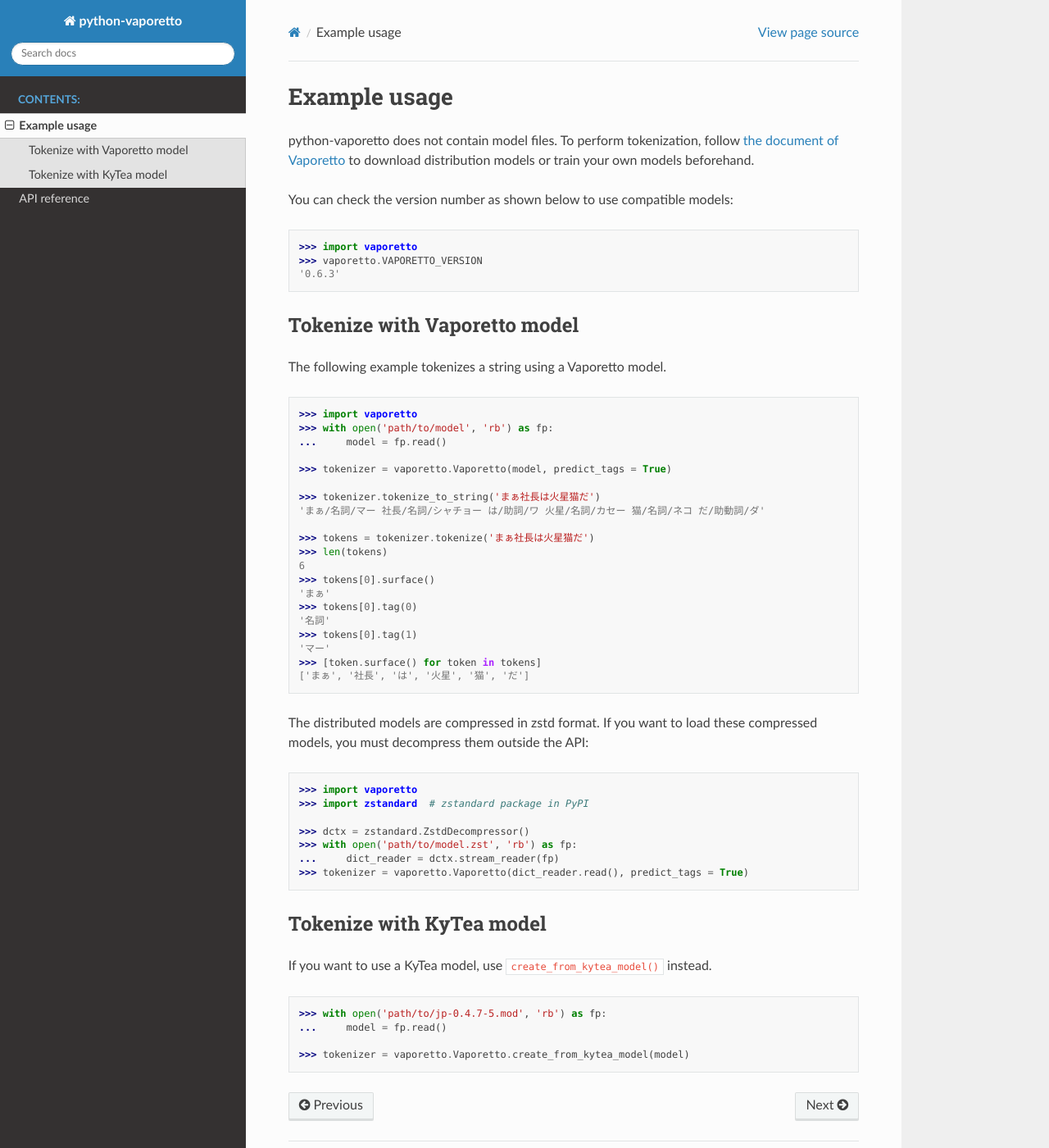
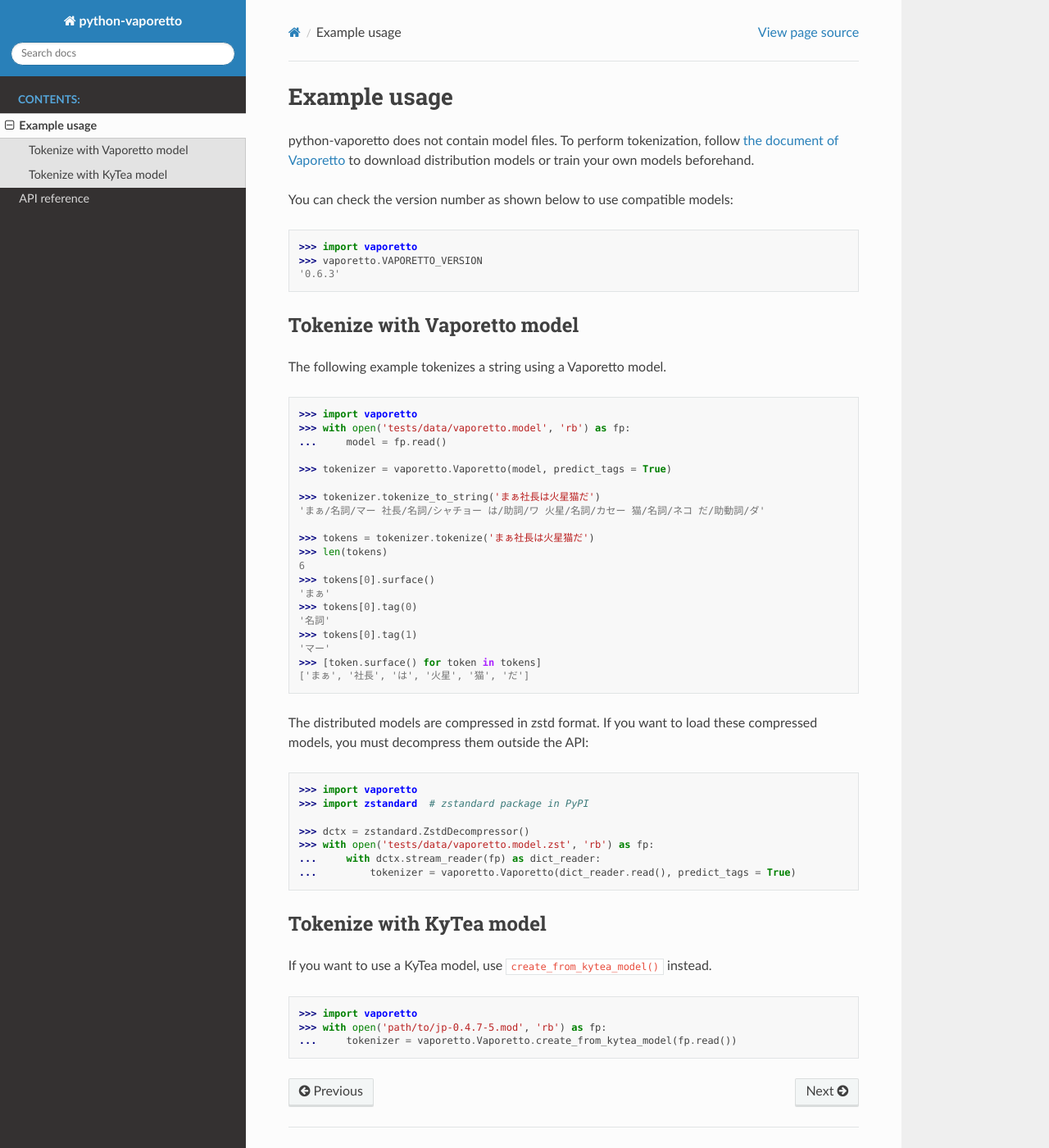
Before and after one commit to daac-tools/python-vaporetto, a Sphinx documentation site: the page built from docs/source/examples.rst, in a window 1280 px wide and 1400 px high. Shown: the whole window at 82% size. Built offline with Sphinx 7.4.7 and the Read the Docs theme 2.0.0, drawn with Linux system fonts in a browser that asks for light colours.

Commit message:
Test examples using doctest (#11)
* Test examples using doctest

* Decompress model in CI

* Update CI.yml

* Update CI.yml

```diff
--- a/docs/source/examples.rst
+++ b/docs/source/examples.rst
@@ -21,7 +21,7 @@ The following example tokenizes a string using a Vaporetto model.
 .. code-block:: python
 
    >>> import vaporetto
-   >>> with open('path/to/model', 'rb') as fp:
+   >>> with open('tests/data/vaporetto.model', 'rb') as fp:
    ...     model = fp.read()
 
    >>> tokenizer = vaporetto.Vaporetto(model, predict_tags = True)
@@ -50,9 +50,9 @@ you must decompress them outside the API:
    >>> import zstandard  # zstandard package in PyPI
 
    >>> dctx = zstandard.ZstdDecompressor()
-   >>> with open('path/to/model.zst', 'rb') as fp:
-   ...     dict_reader = dctx.stream_reader(fp)
-   >>> tokenizer = vaporetto.Vaporetto(dict_reader.read(), predict_tags = True)
+   >>> with open('tests/data/vaporetto.model.zst', 'rb') as fp:
+   ...     with dctx.stream_reader(fp) as dict_reader:
+   ...         tokenizer = vaporetto.Vaporetto(dict_reader.read(), predict_tags = True)
 
 Tokenize with KyTea model
 -------------------------
@@ -61,7 +61,6 @@ If you want to use a KyTea model, use ``create_from_kytea_model()`` instead.
 
 .. code-block:: python
 
-    >>> with open('path/to/jp-0.4.7-5.mod', 'rb') as fp:
-    ...     model = fp.read()
-
-    >>> tokenizer = vaporetto.Vaporetto.create_from_kytea_model(model)
+    >>> import vaporetto
+    >>> with open('path/to/jp-0.4.7-5.mod', 'rb') as fp:  # doctest: +SKIP
+    ...     tokenizer = vaporetto.Vaporetto.create_from_kytea_model(fp.read())
--- a/requirements-dev.txt
+++ b/requirements-dev.txt
@@ -4,4 +4,3 @@ mypy>=1.2.0
 kytea>=0.1.7
 SudachiPy>=0.6.7
 SudachiDict-core>=20230110
-zstandard>=0.20.0
```
Also changed, not shown: README.md (+36 -29 lines), 5 other files.
